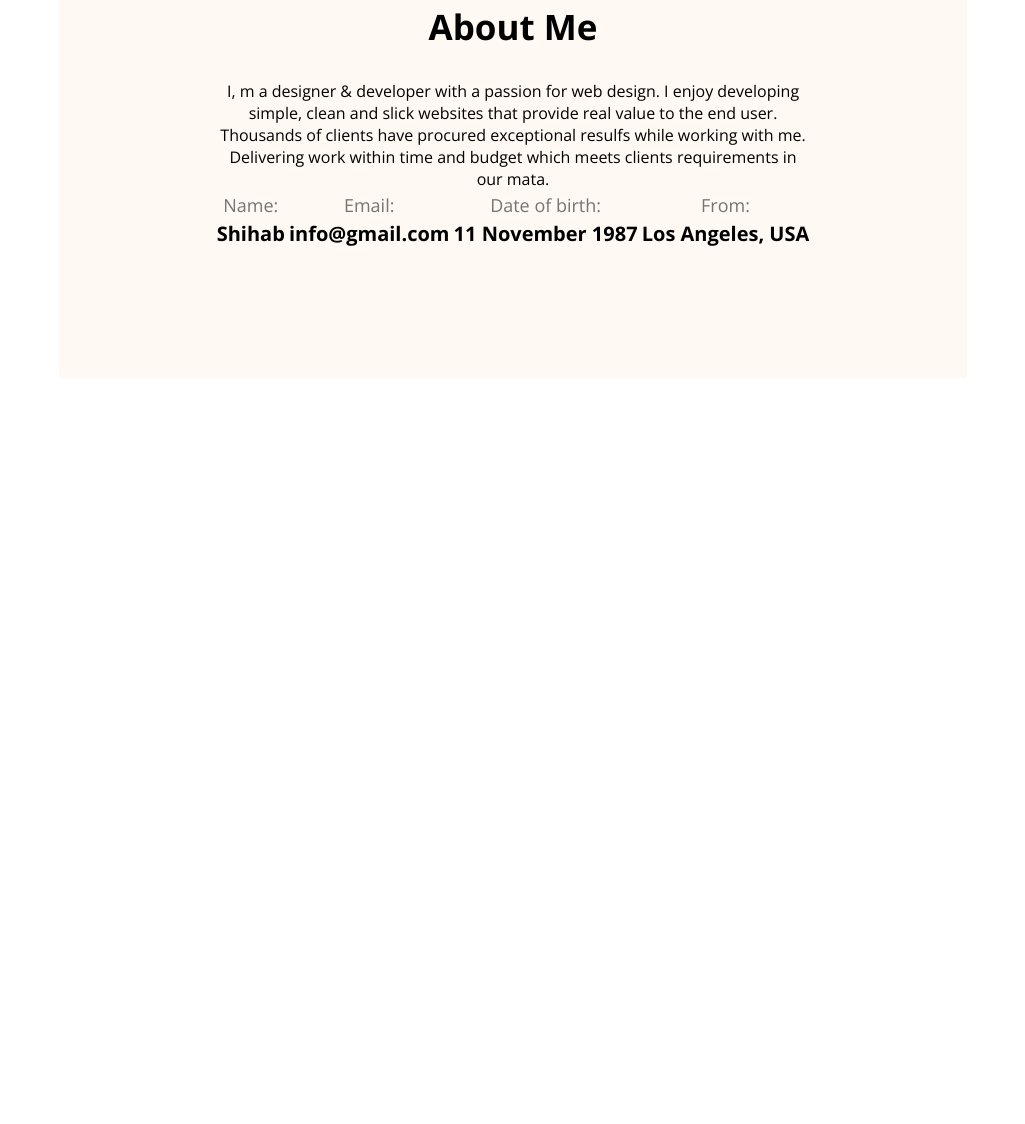
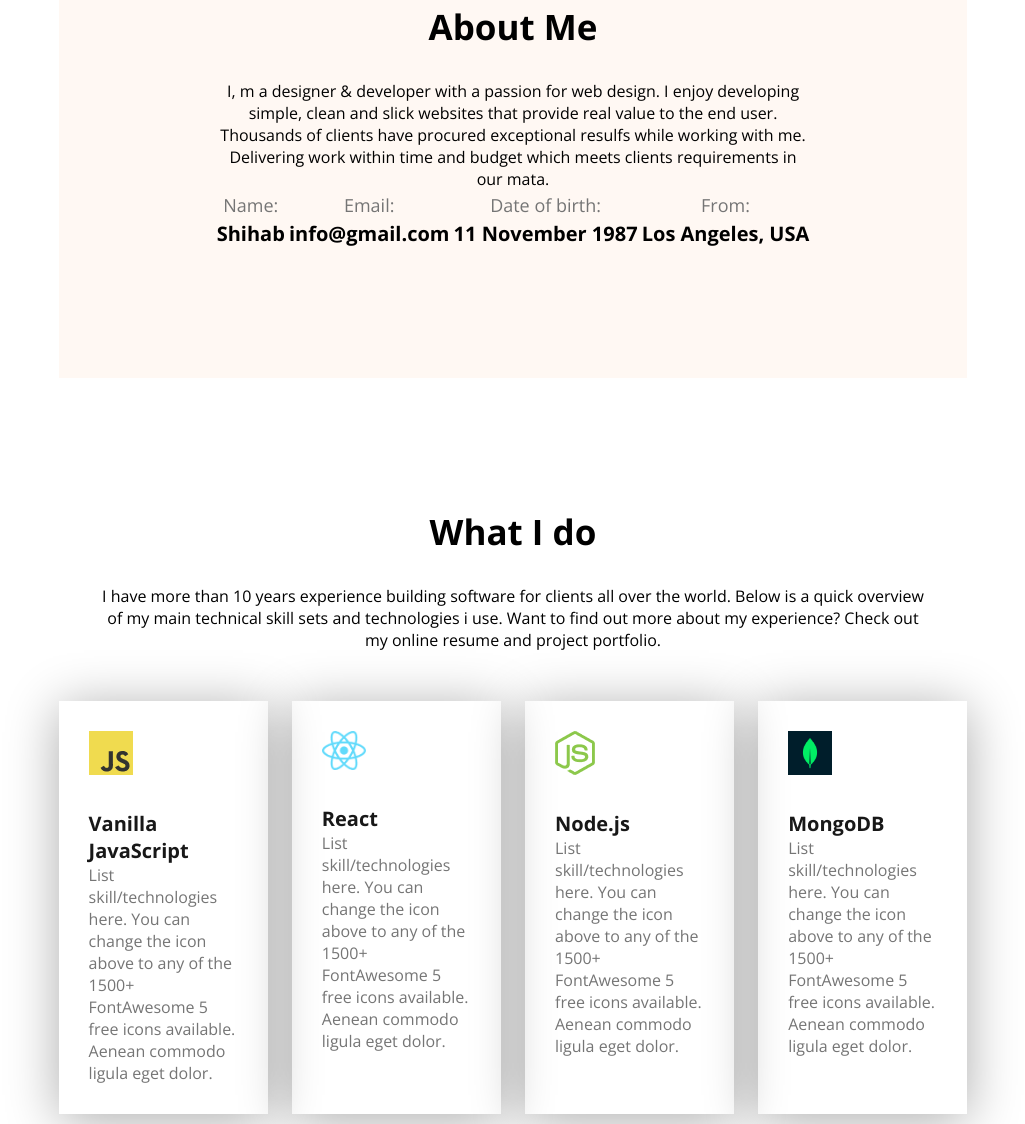
Before and after one commit to adif005/practice-portfolio, a plain HTML site: page index.html in a window 1280 px wide. Shown: the part 1141-2265 px from the top of the page, without its empty margins (127-1152 px from the left). Before the commit the page ends 1519 px from the top, so only its background shows below. Drawn offline with nearby package versions, Linux system fonts and the light colour scheme.

Commit message:
skils section of portfolio

```diff
--- a/index.html
+++ b/index.html
@@ -64,6 +64,37 @@
         </div>
     </div>
 </section>
+<section id="skills">
+    <div class="skills-container">
+        <div class="section-heading">
+            <h2>What I do</h2>
+            <p>I have more than 10 years experience building software for clients all over the world. Below is a quick overview of my main technical skill sets and technologies i use. Want to find out more about my experience? Check out my online resume and project portfolio.</p>
+        </div>
+        <div class="skills-box">
+            <div class="skills-card">
+                <img src="images/icons/js.png"alt="">
+                <h3>Vanilla JavaScript</h3>
+                <p>List skill/technologies here. You can change the icon above to any of the 1500+ FontAwesome 5 free icons available. Aenean commodo ligula eget dolor.</p>
+            </div>
+            <div class="skills-card">
+                <img src="images/icons/react.png"alt="">
+                <h3>React</h3>
+                <p>List skill/technologies here. You can change the icon above to any of the 1500+ FontAwesome 5 free icons available. Aenean commodo ligula eget dolor.</p>
+            </div>
+            <div class="skills-card">
+                <img src="images/icons/nodejs.png"alt="">
+                <h3>Node.js</h3>
+                <p>List skill/technologies here. You can change the icon above to any of the 1500+ FontAwesome 5 free icons available. Aenean commodo ligula eget dolor.</p>
+            </div>
+            <div class="skills-card">
+                <img src="images/icons/mongo.png"alt="">
+                <h3>MongoDB</h3>
+                <p>List skill/technologies here. You can change the icon above to any of the 1500+ FontAwesome 5 free icons available. Aenean commodo ligula eget dolor.</p>
+            </div>
+
+        </div>
+    </div>
+</section>
 
 </body>
 </html>
--- a/styly.css
+++ b/styly.css
@@ -29,6 +29,7 @@
 .section-heading{
     max-width: 827px;
     text-align: center;
+    margin: 0px auto;
 }
 .section-heading h2{font-size: 35px;
     margin-bottom: 30px;
@@ -125,3 +126,41 @@
     font-size: 20px;
     font-weight: bold;
 }
+#skills{
+    padding-top: 130px;
+    margin-bottom: 10px;
+}
+#skills .skills-container{
+    max-width: 1110px;
+    width: 71%;
+    margin: 0px auto;
+
+
+}
+#skills .skills-container .skills-box{
+    display: flex;
+    gap: 24px;
+    margin-top: 50px;
+
+}
+.skills-box .skills-card{
+    padding: 30px;
+    max-width: 267px;
+    box-shadow: 0px 6px 50px 0 #00000054;
+
+}
+.skills-box .skills-card img{
+   max-width: 44px;
+   margin-bottom: 30px;
+
+}
+.skills-card h3{
+    font-size: 20px;
+    font-weight: bold;
+    color: #181818;
+}
+
+.skills-card p{
+    font-size: 16px;
+    color: #757575;
+}
```
